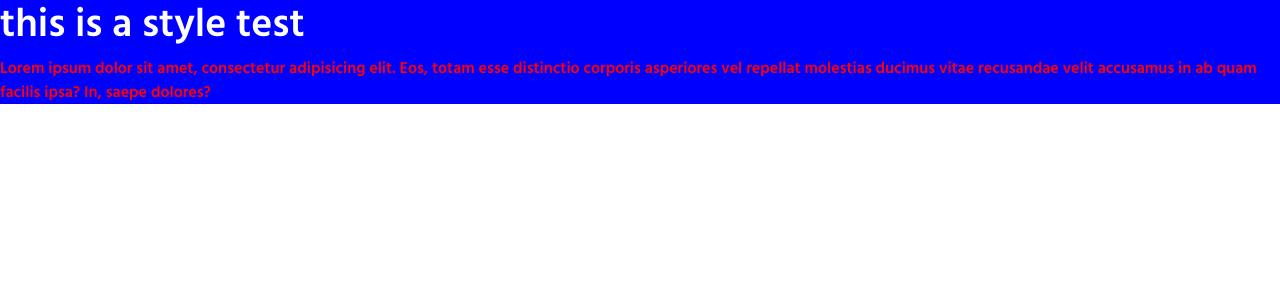
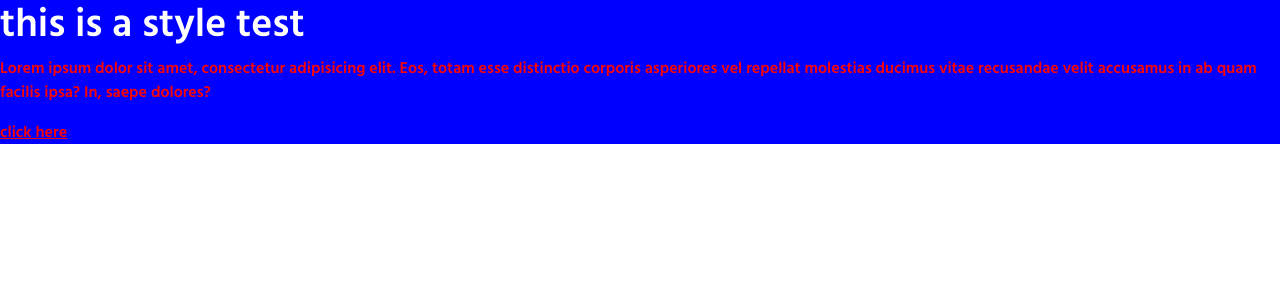
Before and after one commit to BMerullo/Bob-portfolio, a React (Create React App) app in the folder client/: page / in a window 1280 px wide. Shown: the top 300 px of the page. Built offline with nearby package versions, Linux system fonts and the light colour scheme.

Commit message:
small changes 7.27.22

```diff
--- a/client/src/pages/LandingPage.jsx
+++ b/client/src/pages/LandingPage.jsx
@@ -1,4 +1,5 @@
 import React from 'react'
+import { Link } from 'react-router-dom'
 
 const LandingPage = () => {
   return (
@@ -9,6 +10,9 @@ const LandingPage = () => {
         esse distinctio corporis asperiores vel repellat molestias ducimus vitae
         recusandae velit accusamus in ab quam facilis ipsa? In, saepe dolores?
       </p>
+      <Link style={pStyle} to="/aboutme">
+        click here
+      </Link>
     </div>
   )
 }
```
